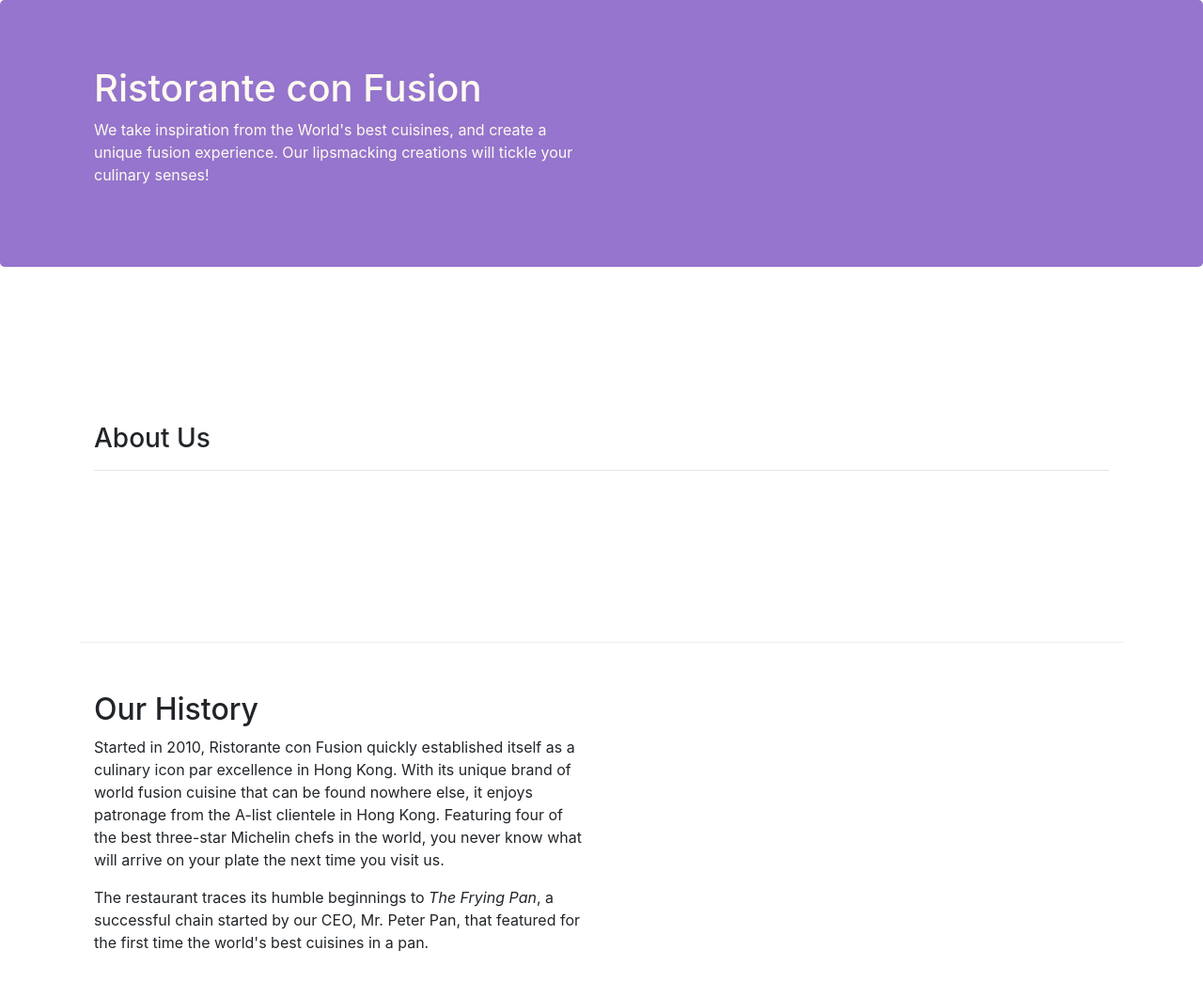
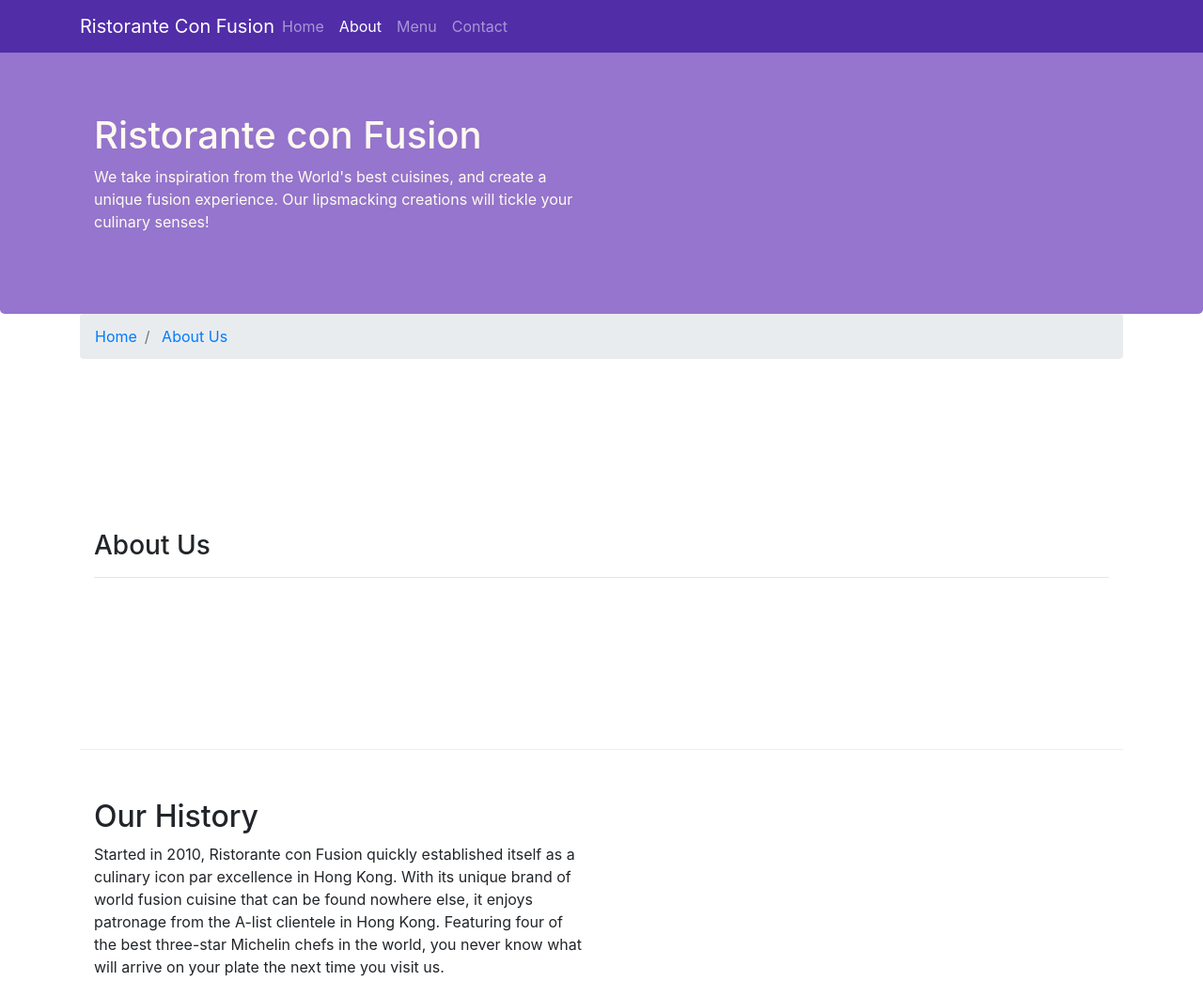
Before and after one commit to NirmalKumarJoshi/Course, a website: page aboutus.html in a window 1280 px wide. Shown: the top 1044 px of the page at 94% size. Drawn offline with nearby package versions, Linux system fonts and the light colour scheme.

Commit message:
Navbar-Breadcrumb Added

```diff
--- a/aboutus.html
+++ b/aboutus.html
@@ -14,13 +14,31 @@
 </head>
 
 <body>
+        <nav class="navbar navbar-dark navbar-expand-sm fixed-top">
+                <div class="container">
+                    <button class="navbar-toggler" type="button" data-toggle="collapse" data-target="#Navbar">
+                        <span class="navbar-toggler-icon"></span>
+                    </button>
+                    <a class="navbar-brand mr-auto" href="#">Ristorante Con Fusion</a>
+                    <!-- To display name of brand -->
+                    <div class="collapse navbar-collapse " id="Navbar">
+                        <ul class="navbar-nav mr-auto">
+                            <li class="nav-item"><a class="nav-link" href="./index.html">Home</a> </li>
+                            <li class="nav-item active"><a class="nav-link" href="#">About</a> </li>
+                            <li class="nav-item"><a class="nav-link" href="#">Menu</a> </li>
+                            <li class="nav-item"><a class="nav-link" href="#">Contact</a> </li>
+                        </ul>
+                    </div>
+                </div>
+            </nav>
 
     <header class="jumbotron">
         <div class="container">
             <div class="row row-header">
                 <div class="col-12 col-sm-6">
                     <h1>Ristorante con Fusion</h1>
-                    <p>We take inspiration from the World's best cuisines, and create a unique fusion experience. Our lipsmacking creations will tickle your culinary senses!</p>
+                    <p>We take inspiration from the World's best cuisines, and create a unique fusion experience. Our
+                        lipsmacking creations will tickle your culinary senses!</p>
                 </div>
                 <div class="col-12 col-sm">
                 </div>
@@ -28,8 +46,12 @@
         </div>
     </header>
 
-    <div class= "container">
-        <div class="row row-content align-items-center" >
+    <div class="container">
+        <ol class="col-12 breadcrumb" >
+            <li class="breadcrumb-item"> <a href="./index.html" >Home</a></li>
+            <li class="breadcrumb-item active "> <a href="#" >About Us</a></li>
+        </ol>
+        <div class="row row-content align-items-center">
             <div class="col-12">
                 <h3>About Us</h3>
                 <hr>
@@ -39,8 +61,13 @@
         <div class="row row-content align-items-center">
             <div class="col-6 ">
                 <h2>Our History</h2>
-                <p>Started in 2010, Ristorante con Fusion quickly established itself as a culinary icon par excellence in Hong Kong. With its unique brand of world fusion cuisine that can be found nowhere else, it enjoys patronage from the A-list clientele in Hong Kong.  Featuring four of the best three-star Michelin chefs in the world, you never know what will arrive on your plate the next time you visit us.</p>
-                <p>The restaurant traces its humble beginnings to <em>The Frying Pan</em>, a successful chain started by our CEO, Mr. Peter Pan, that featured for the first time the world's best cuisines in a pan.</p>
+                <p>Started in 2010, Ristorante con Fusion quickly established itself as a culinary icon par excellence
+                    in Hong Kong. With its unique brand of world fusion cuisine that can be found nowhere else, it
+                    enjoys patronage from the A-list clientele in Hong Kong. Featuring four of the best three-star
+                    Michelin chefs in the world, you never know what will arrive on your plate the next time you visit
+                    us.</p>
+                <p>The restaurant traces its humble beginnings to <em>The Frying Pan</em>, a successful chain started
+                    by our CEO, Mr. Peter Pan, that featured for the first time the world's best cuisines in a pan.</p>
             </div>
             <div>
             </div>
@@ -51,13 +78,27 @@
             <div class="col-12">
                 <h2>Corporate Leadership</h2>
                 <h3>Peter Pan <small>Chief Epicurious Officer</small></h3>
-                <p class="d-none">Our CEO, Peter, credits his hardworking East Asian immigrant parents who undertook the arduous journey to the shores of America with the intention of giving their children the best future. His mother's wizardy in the kitchen whipping up the tastiest dishes with whatever is available inexpensively at the supermarket, was his first inspiration to create the fusion cuisines for which <em>The Frying Pan</em> became well known. He brings his zeal for fusion cuisines to this restaurant, pioneering cross-cultural culinary connections.</p>
+                <p class="d-none">Our CEO, Peter, credits his hardworking East Asian immigrant parents who undertook
+                    the arduous journey to the shores of America with the intention of giving their children the best
+                    future. His mother's wizardy in the kitchen whipping up the tastiest dishes with whatever is
+                    available inexpensively at the supermarket, was his first inspiration to create the fusion cuisines
+                    for which <em>The Frying Pan</em> became well known. He brings his zeal for fusion cuisines to this
+                    restaurant, pioneering cross-cultural culinary connections.</p>
                 <h3>Dhanasekaran Witherspoon <small>Chief Food Officer</small></h3>
-                <p class="d-none">Our CFO, Danny, as he is affectionately referred to by his colleagues, comes from a long established family tradition in farming and produce. His experiences growing up on a farm in the Australian outback gave him great appreciation for varieties of food sources. As he puts it in his own words, <em>Everything that runs, wins, and everything that stays, pays!</em></p>
+                <p class="d-none">Our CFO, Danny, as he is affectionately referred to by his colleagues, comes from a
+                    long established family tradition in farming and produce. His experiences growing up on a farm in
+                    the Australian outback gave him great appreciation for varieties of food sources. As he puts it in
+                    his own words, <em>Everything that runs, wins, and everything that stays, pays!</em></p>
                 <h3>Agumbe Tang <small>Chief Taste Officer</small></h3>
-                <p class="d-none">Blessed with the most discerning gustatory sense, Agumbe, our CTO, personally ensures that every dish that we serve meets his exacting tastes. Our chefs dread the tongue lashing that ensues if their dish does not meet his exacting standards. He lives by his motto, <em>You click only if you survive my lick.</em></p>
+                <p class="d-none">Blessed with the most discerning gustatory sense, Agumbe, our CTO, personally ensures
+                    that every dish that we serve meets his exacting tastes. Our chefs dread the tongue lashing that
+                    ensues if their dish does not meet his exacting standards. He lives by his motto, <em>You click
+                        only if you survive my lick.</em></p>
                 <h3>Alberto Somayya <small>Executive Chef</small></h3>
-                <p class="d-none">Award winning three-star Michelin chef with wide International experience having worked closely with whos-who in the culinary world, he specializes in creating mouthwatering Indo-Italian fusion experiences. He says, <em>Put together the cuisines from the two craziest cultures, and you get a winning hit! Amma Mia!</em></p>
+                <p class="d-none">Award winning three-star Michelin chef with wide International experience having
+                    worked closely with whos-who in the culinary world, he specializes in creating mouthwatering
+                    Indo-Italian fusion experiences. He says, <em>Put together the cuisines from the two craziest
+                        cultures, and you get a winning hit! Amma Mia!</em></p>
             </div>
         </div>
 
@@ -69,7 +110,7 @@
                 <div class="col-4 offset-1 col-sm-2">
                     <h5>Links</h5>
                     <ul class="list-unstyled">
-                        <li><a href="#">Home</a></li>
+                        <li><a href="./index.html">Home</a></li>
                         <li><a href="#">About</a></li>
                         <li><a href="#">Menu</a></li>
                         <li><a href="#">Contact</a></li>
--- a/css/styles.css
+++ b/css/styles.css
@@ -28,3 +28,12 @@
     margin:0px ;
     color: #0f0f0f;
 }
+
+body{
+    padding:50px 0px ;
+    z-index:0;
+
+}
+.navbar-dark{
+    background-color: #512da8;
+}
```
Also changed, not shown: index.html (+43 -19 lines). Lines whose indentation alone changed are shown as unchanged.
